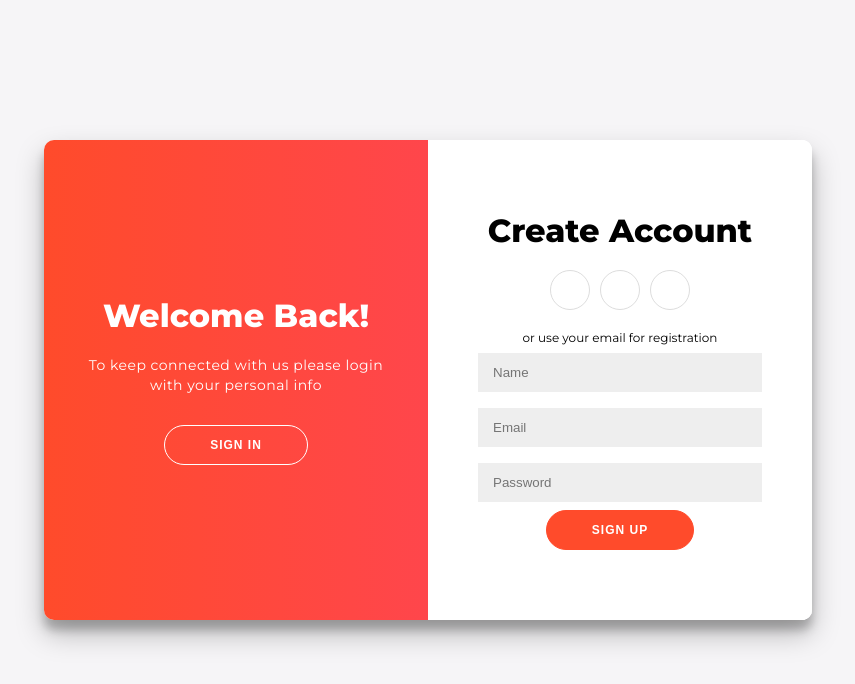
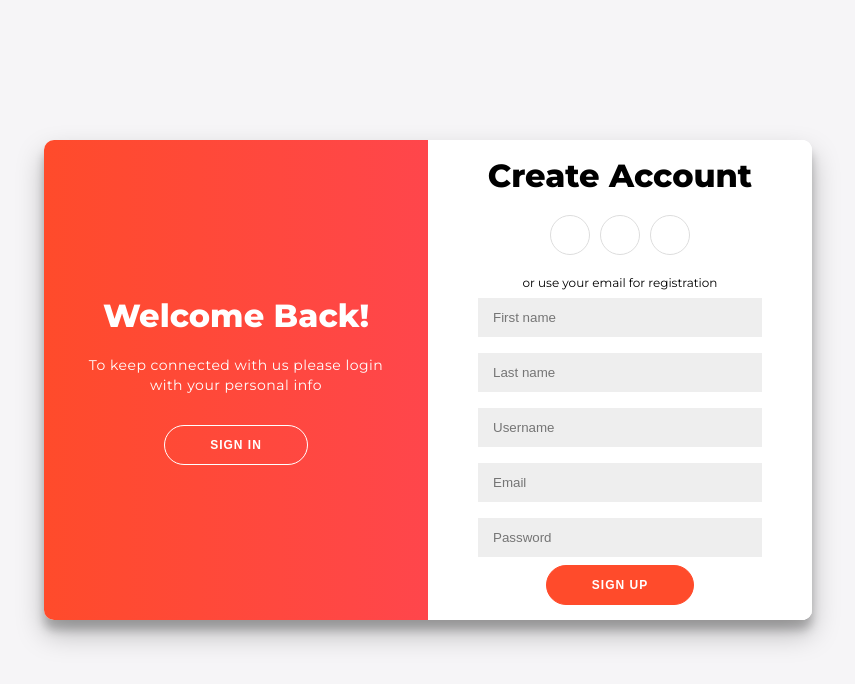
Before and after one commit to houssame-aithsain/ChatFlow, a React (Create React App) app in the folder front-end/chatflow/: page / in a window 1280 px wide. Both pictures are taken after a click on the button "SIGN UP". Shown: the top 684 px of the page, without its empty margins (212-1067 px from the left). Built offline with nearby package versions, Linux system fonts and the light colour scheme.

Commit message:
auth change 024

```diff
--- a/front-end/chatflow/src/auth/auth.js
+++ b/front-end/chatflow/src/auth/auth.js
@@ -1,12 +1,16 @@
 import React, { useState } from 'react';
 import { useRef } from 'react';
-import Login from './sign-in/login';
+import Login from './login/login';
+import Register from './register/register'
 
 function Auth() {
 	const containerRef = useRef(null);
     const [isRightPanelActive, setIsRightPanelActive] = useState(false);
 	const [email, setEmail] = useState('');
     const [password, setPassword] = useState('');
+	const [first_name, setFirstName] = useState('');
+	const [last_name, setLastName] = useState('');
+	const [username, setUserName] = useState('');
 
     const handleSignIn = () => {
         setIsRightPanelActive(false);
@@ -28,10 +32,27 @@ function Auth() {
             				<a href="#" className="social"><i className="fab fa-linkedin-in"></i></a>
             			</div>
             			<span>or use your email for registration</span>
-            			<input type="text" placeholder="Name" />
-            			<input type="email" placeholder="Email" />
-            			<input type="password" placeholder="Password" />
-            			<button>Sign Up</button>
+            			<input type="text" placeholder="First name"
+							value={first_name}
+							onChange={(e) => setFirstName(e.target.value)}
+						/>
+            			<input type="text" placeholder="Last name"
+							value={last_name}
+							onChange={(e) => setLastName(e.target.value)}
+						/>
+            			<input type="text" placeholder="Username"
+							value={username}
+							onChange={(e) => setUserName(e.target.value)}
+						/>
+            			<input type="email" placeholder="Email"
+							value={email}
+							onChange={(e) => setEmail(e.target.value)}
+						/>
+            			<input type="password" placeholder="Password"
+							value={password}
+							onChange={(e) => setPassword(e.target.value)}
+						/>
+            			<button onClick={() => Register(email, password, first_name, last_name, username)}>Sign Up</button>
             		</form>
             	</div>
             	<div className="form-container sign-in-container">
--- a/front-end/chatflow/src/auth/login/login.js
+++ b/front-end/chatflow/src/auth/login/login.js
@@ -0,0 +1,23 @@
+import React, { useState } from 'react';
+
+async function Login(email, password) {
+        const credentials = {email, password};
+        console.log(credentials);
+        const response = await fetch('http://127.0.0.1:8443/api/users/login/', {
+            method: 'POST',
+            headers: {
+              'Content-Type': 'application/json',
+            },
+            body: JSON.stringify(credentials),
+        });
+
+        if (response.ok) {
+            const data = await response.json();
+            console.log('Login successful:', data);
+          } else {
+            const errorData = await response.json();
+            console.error('Login failed:', errorData);
+        }
+}
+
+export default Login
--- /dev/null
+++ b/front-end/chatflow/src/auth/register/register.js
@@ -0,0 +1,26 @@
+import React, {useState} from "react";
+
+async function Register(email, password, first_name, last_name, username) {
+    const credentails = {email, password, first_name, last_name, username};
+    console.log(credentails);
+
+    const response = await fetch('http://127.0.0.1:8443/api/users/register/',
+        {
+            method: 'POST',
+            headers: {
+                'Content-Type': 'application/json',
+            },
+            body: JSON.stringify(credentails),
+        }
+    );
+
+    if (response.ok) {
+        const data = await response.json();
+        console.log('registeration successful:', data);
+      } else {
+        const errorData = await response.json();
+        console.error('registeration failed:', errorData);
+    }
+}
+
+export default Register
--- a/front-end/chatflow/src/auth/sign-in/login.js
+++ /dev/null
@@ -1,23 +0,0 @@
-import React, { useState } from 'react';
-
-async function Login(email, password) {
-        const credentials = {email, password};
-        console.log(credentials);
-        const response = await fetch('http://127.0.0.1:8443/api/users/login/', {
-            method: 'POST',
-            headers: {
-              'Content-Type': 'application/json',
-            },
-            body: JSON.stringify(credentials),
-        });
-
-        if (response.ok) {
-            const data = await response.json();
-            console.log('Login successful:', data);
-          } else {
-            const errorData = await response.json();
-            console.error('Login failed:', errorData);
-        }
-}
-
-export default Login
```
Also changed, not shown: front-end/chatflow/src/auth/register/login.css (added).
